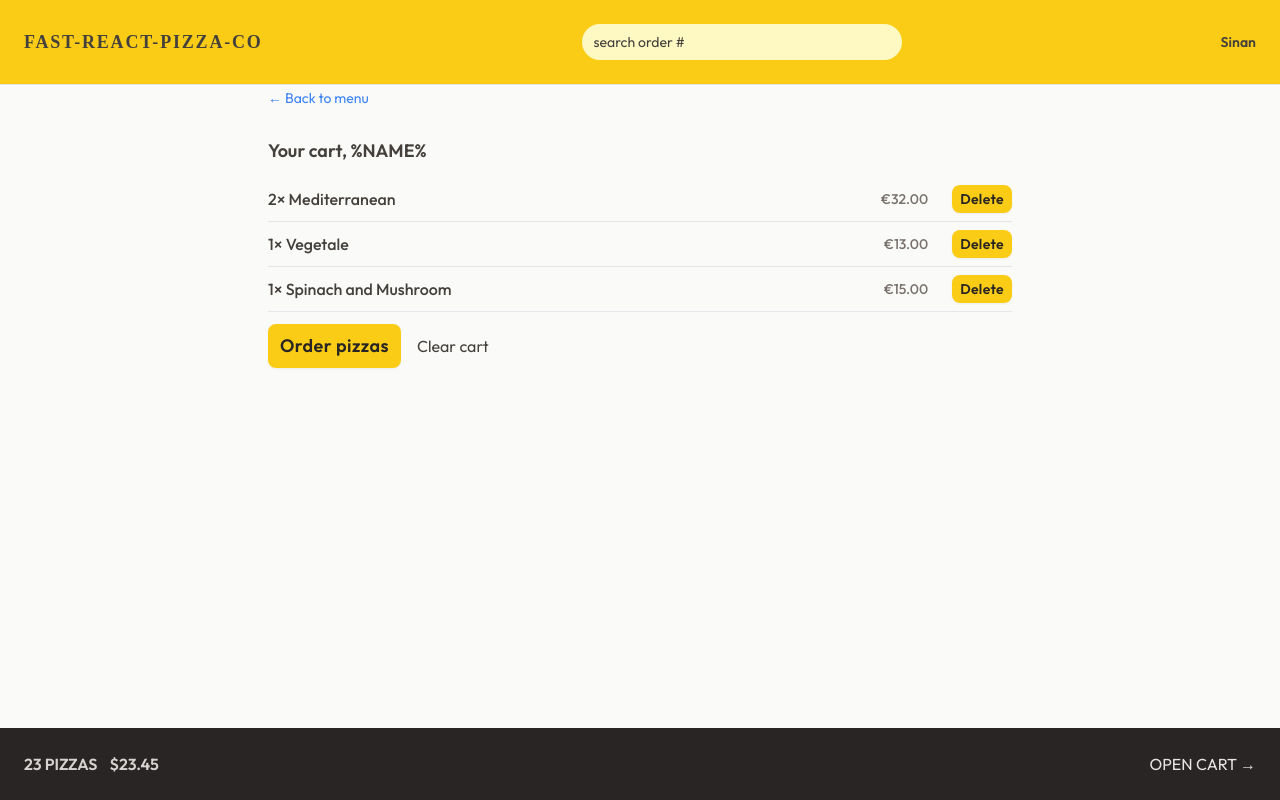
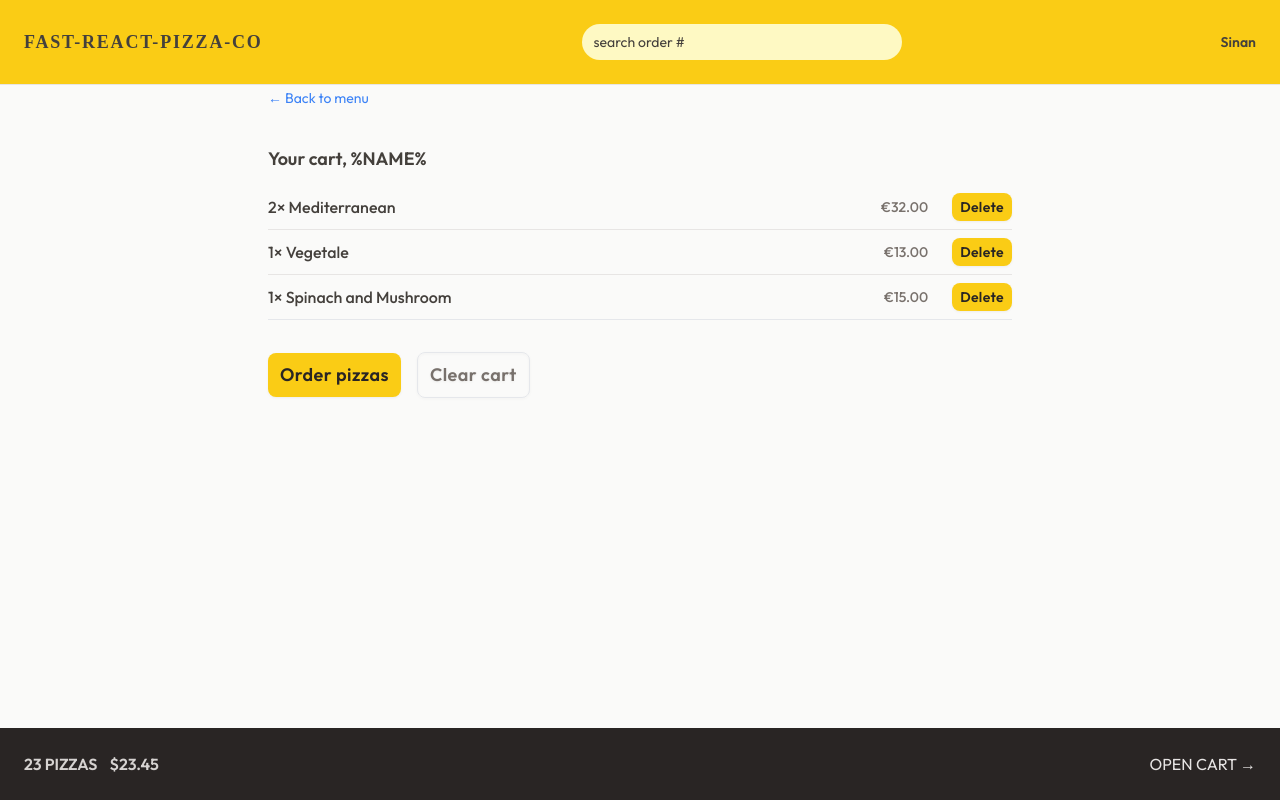
Before and after one commit to Sinan-exe/Fast-React-Pizza, a React (Vite) app: page /cart in a window 1280 px wide. Built offline with nearby package versions, Linux system fonts and the light colour scheme; a web font is replaced by a local one.

Commit message:
styled cart page

```diff
--- a/src/features/cart/Cart.jsx
+++ b/src/features/cart/Cart.jsx
@@ -33,7 +33,7 @@ function Cart() {
     <div className="px-3">
       <LinkButton to="/menu">&larr; Back to menu</LinkButton>
 
-      <h2 className="mt-7 text-lg font-semibold">Your cart, %NAME%</h2>
+      <h2 className="mt-9 text-lg font-semibold">Your cart, %NAME%</h2>
 
       <ul className="mt-3 divide-y divide-stone-200 border-b">
         {cart.map((item) => (
@@ -41,11 +41,11 @@ function Cart() {
         ))}
       </ul>
 
-      <div className="mt-3 space-x-4">
+      <div className="mt-8 space-x-4">
         <Button to="/order/new" type="primary">
           Order pizzas
         </Button>
-        <button>Clear cart</button>
+        <Button type="secondary">Clear cart</Button>
       </div>
     </div>
   );
--- a/src/ui/Button.jsx
+++ b/src/ui/Button.jsx
@@ -7,6 +7,8 @@ function Button({ children, disabled, to, type }) {
   const className = {
     primary: styles + " px-3 py-2 text-sm sm:text-lg",
     small: styles + "px-2 py-1 text-xs md:text-sm tracking-normal",
+    secondary:
+      "inline-block rounded-lg font-semibold tracking-wide text-stone-500 border drop-shadow-sm transition-colors duration-300 hover:bg-gray-200 hover:text-stone-800 px-3 py-2 text-sm sm:text-lg  ",
   };
 
   if (to) {
```
